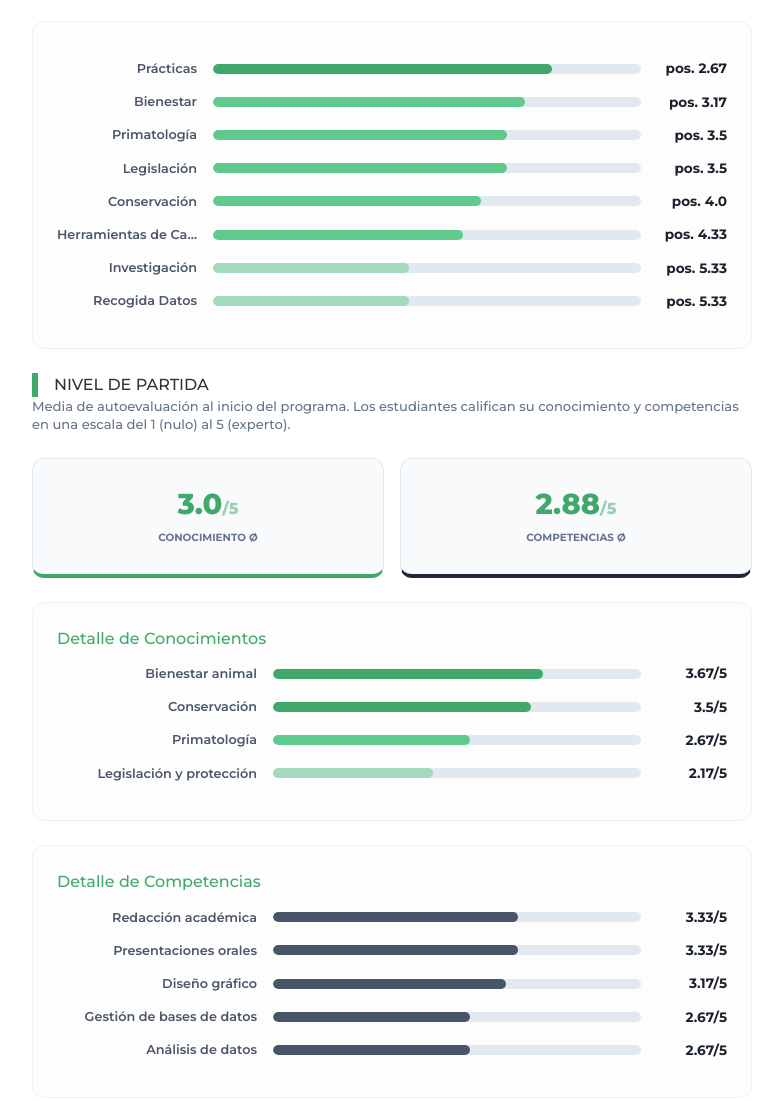
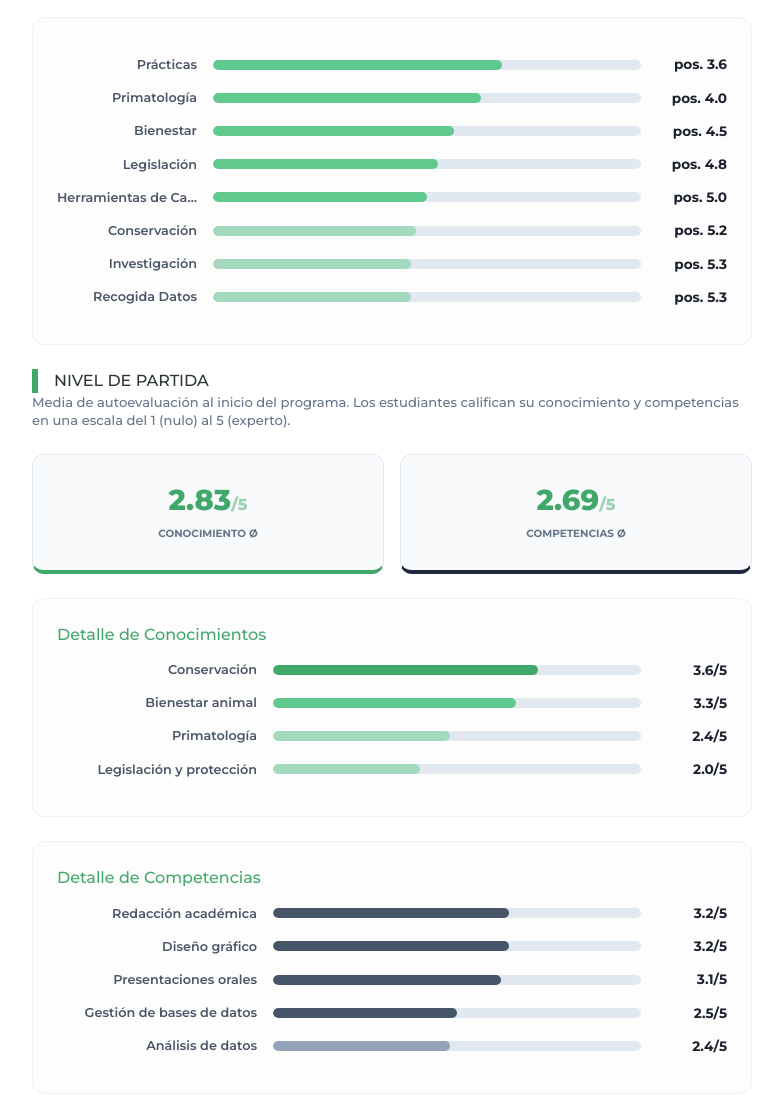
Before and after one commit to MONATYC/info_alumnas, a plain HTML site: page index.html in a window 1280 px wide. Shown: the part 1648-2749 px from the top of the page, without its empty margins (248-1031 px from the left). Drawn offline with nearby package versions, Linux system fonts and the light colour scheme.

Commit message:
modified:   index.html

```diff
--- a/index.html
+++ b/index.html
@@ -117,11 +117,15 @@
     <div style="width: 100%;"><div class="bar-row">
         <span class="bar-label">20-25</span>
         <div class="bar-track"><div class="bar-fill" style="width:100%;background:#41a86b"></div></div>
-        <span class="bar-value">5 (83.3%)</span>
+        <span class="bar-value">7 (70.0%)</span>
+    </div><div class="bar-row">
+        <span class="bar-label">26-30</span>
+        <div class="bar-track"><div class="bar-fill" style="width:14%;background:#41a86b"></div></div>
+        <span class="bar-value">1 (10.0%)</span>
     </div><div class="bar-row">
         <span class="bar-label">31-40</span>
-        <div class="bar-track"><div class="bar-fill" style="width:20%;background:#41a86b"></div></div>
-        <span class="bar-value">1 (16.7%)</span>
+        <div class="bar-track"><div class="bar-fill" style="width:29%;background:#41a86b"></div></div>
+        <span class="bar-value">2 (20.0%)</span>
     </div>
     </div>
   </div>
@@ -145,7 +149,7 @@
   <div class="card">
     <h3>Ubicación Actual</h3>
     <p style="font-size: 0.8rem; color: #64748b; margin-bottom: 1rem;">Ciudades de residencia (Registro Completo):</p>
-    <div style="display: flex; flex-wrap: wrap; justify-content: center;"><span class="tag">Girona (2)</span><span class="tag">Almería (1)</span><span class="tag">Lisboa (Portugal) (1)</span><span class="tag">San Bonifacio (Itàlia) (1)</span><span class="tag">Vilassar De Mar (Barcelona) (1)</span><span class="tag">Portocolom (Illes Balears) (1)</span><span class="tag">Barcelona (1)</span><span class="tag">Albons (Girona) (1)</span><span class="tag">Coslada (Madrid) (1)</span>
+    <div style="display: flex; flex-wrap: wrap; justify-content: center;"><span class="tag">Girona (3)</span><span class="tag">Almería (1)</span><span class="tag">Lisboa (Portugal) (1)</span><span class="tag">Girona (Itàlia) (1)</span><span class="tag">Vilassar De Mar (Barcelona) (1)</span><span class="tag">Barcelona (1)</span><span class="tag">Albons (Girona) (1)</span><span class="tag">Madrid (1)</span>
     </div>
   </div>
 
@@ -161,6 +165,9 @@
       </div>
       <div style="background: #f8fafc; padding: 0.6rem 1rem; border-radius: 8px; border: 1px solid #e2e8f0; display: flex; align-items: center;">
         <span style="font-size: 0.8rem; font-weight: 700; color: #1e293b;">Ciencias Ambientales</span>
+      </div>
+      <div style="background: #f8fafc; padding: 0.6rem 1rem; border-radius: 8px; border: 1px solid #e2e8f0; display: flex; align-items: center;">
+        <span style="font-size: 0.8rem; font-weight: 700; color: #1e293b;">Formación No Relacionada Con El Campo</span>
       </div>
       <div style="background: #f8fafc; padding: 0.6rem 1rem; border-radius: 8px; border: 1px solid #e2e8f0; display: flex; align-items: center;">
         <span style="font-size: 0.8rem; font-weight: 700; color: #1e293b;">Ciencias Naturales</span>
@@ -186,36 +193,36 @@
   </p>
   <div class="card"><div class="bar-row">
           <span class="bar-label">Prácticas</span>
-          <div class="bar-track"><div class="bar-fill" style="width:79.1%;background:#41a86b"></div></div>
-          <span class="bar-value">pos. 2.67</span>
-        </div><div class="bar-row">
-          <span class="bar-label">Bienestar</span>
-          <div class="bar-track"><div class="bar-fill" style="width:72.9%;background:#60c98e"></div></div>
-          <span class="bar-value">pos. 3.17</span>
+          <div class="bar-track"><div class="bar-fill" style="width:67.5%;background:#60c98e"></div></div>
+          <span class="bar-value">pos. 3.6</span>
         </div><div class="bar-row">
           <span class="bar-label">Primatología</span>
-          <div class="bar-track"><div class="bar-fill" style="width:68.8%;background:#60c98e"></div></div>
-          <span class="bar-value">pos. 3.5</span>
-        </div><div class="bar-row">
-          <span class="bar-label">Legislación</span>
-          <div class="bar-track"><div class="bar-fill" style="width:68.8%;background:#60c98e"></div></div>
-          <span class="bar-value">pos. 3.5</span>
-        </div><div class="bar-row">
-          <span class="bar-label">Conservación</span>
           <div class="bar-track"><div class="bar-fill" style="width:62.5%;background:#60c98e"></div></div>
           <span class="bar-value">pos. 4.0</span>
         </div><div class="bar-row">
+          <span class="bar-label">Bienestar</span>
+          <div class="bar-track"><div class="bar-fill" style="width:56.2%;background:#60c98e"></div></div>
+          <span class="bar-value">pos. 4.5</span>
+        </div><div class="bar-row">
+          <span class="bar-label">Legislación</span>
+          <div class="bar-track"><div class="bar-fill" style="width:52.5%;background:#60c98e"></div></div>
+          <span class="bar-value">pos. 4.8</span>
+        </div><div class="bar-row">
           <span class="bar-label">Herramientas de Campo</span>
-          <div class="bar-track"><div class="bar-fill" style="width:58.4%;background:#60c98e"></div></div>
-          <span class="bar-value">pos. 4.33</span>
+          <div class="bar-track"><div class="bar-fill" style="width:50.0%;background:#60c98e"></div></div>
+          <span class="bar-value">pos. 5.0</span>
+        </div><div class="bar-row">
+          <span class="bar-label">Conservación</span>
+          <div class="bar-track"><div class="bar-fill" style="width:47.5%;background:#a3d9bc"></div></div>
+          <span class="bar-value">pos. 5.2</span>
         </div><div class="bar-row">
           <span class="bar-label">Investigación</span>
-          <div class="bar-track"><div class="bar-fill" style="width:45.9%;background:#a3d9bc"></div></div>
-          <span class="bar-value">pos. 5.33</span>
+          <div class="bar-track"><div class="bar-fill" style="width:46.2%;background:#a3d9bc"></div></div>
+          <span class="bar-value">pos. 5.3</span>
         </div><div class="bar-row">
           <span class="bar-label">Recogida Datos</span>
-          <div class="bar-track"><div class="bar-fill" style="width:45.9%;background:#a3d9bc"></div></div>
-          <span class="bar-value">pos. 5.33</span>
+          <div class="bar-track"><div class="bar-fill" style="width:46.2%;background:#a3d9bc"></div></div>
+          <span class="bar-value">pos. 5.3</span>
         </div>
   </div>
 
@@ -226,56 +233,56 @@
   </p>
   <div class="kpi-grid">
     <div class="kpi-box" style="border-bottom: 4px solid #41a86b;">
-      <div class="kpi-value">3.0<span style="font-size: 1rem; opacity: 0.5;">/5</span></div>
+      <div class="kpi-value">2.83<span style="font-size: 1rem; opacity: 0.5;">/5</span></div>
       <div class="kpi-label">Conocimiento Ø</div>
     </div>
     <div class="kpi-box" style="border-bottom: 4px solid #1e293b;">
-      <div class="kpi-value">2.88<span style="font-size: 1rem; opacity: 0.5;">/5</span></div>
+      <div class="kpi-value">2.69<span style="font-size: 1rem; opacity: 0.5;">/5</span></div>
       <div class="kpi-label">Competencias Ø</div>
     </div>
   </div>
 
   <div class="card">
     <h3>Detalle de Conocimientos</h3><div class="bar-row">
+          <span class="bar-label" style="width: 200px;">Conservación</span>
+          <div class="bar-track"><div class="bar-fill" style="width:72.0%;background:#41a86b"></div></div>
+          <span class="bar-value">3.6/5</span>
+        </div><div class="bar-row">
           <span class="bar-label" style="width: 200px;">Bienestar animal</span>
-          <div class="bar-track"><div class="bar-fill" style="width:73.4%;background:#41a86b"></div></div>
-          <span class="bar-value">3.67/5</span>
-        </div><div class="bar-row">
-          <span class="bar-label" style="width: 200px;">Conservación</span>
-          <div class="bar-track"><div class="bar-fill" style="width:70.0%;background:#41a86b"></div></div>
-          <span class="bar-value">3.5/5</span>
+          <div class="bar-track"><div class="bar-fill" style="width:66.0%;background:#60c98e"></div></div>
+          <span class="bar-value">3.3/5</span>
         </div><div class="bar-row">
           <span class="bar-label" style="width: 200px;">Primatología</span>
-          <div class="bar-track"><div class="bar-fill" style="width:53.4%;background:#60c98e"></div></div>
-          <span class="bar-value">2.67/5</span>
+          <div class="bar-track"><div class="bar-fill" style="width:48.0%;background:#a3d9bc"></div></div>
+          <span class="bar-value">2.4/5</span>
         </div><div class="bar-row">
           <span class="bar-label" style="width: 200px;">Legislación y protección</span>
-          <div class="bar-track"><div class="bar-fill" style="width:43.4%;background:#a3d9bc"></div></div>
-          <span class="bar-value">2.17/5</span>
+          <div class="bar-track"><div class="bar-fill" style="width:40.0%;background:#a3d9bc"></div></div>
+          <span class="bar-value">2.0/5</span>
         </div>
   </div>
 
   <div class="card">
     <h3>Detalle de Competencias</h3><div class="bar-row">
           <span class="bar-label" style="width: 200px;">Redacción académica</span>
-          <div class="bar-track"><div class="bar-fill" style="width:66.6%;background:#475569"></div></div>
-          <span class="bar-value">3.33/5</span>
+          <div class="bar-track"><div class="bar-fill" style="width:64.0%;background:#475569"></div></div>
+          <span class="bar-value">3.2/5</span>
+        </div><div class="bar-row">
+          <span class="bar-label" style="width: 200px;">Diseño gráfico</span>
+          <div class="bar-track"><div class="bar-fill" style="width:64.0%;background:#475569"></div></div>
+          <span class="bar-value">3.2/5</span>
         </div><div class="bar-row">
           <span class="bar-label" style="width: 200px;">Presentaciones orales</span>
-          <div class="bar-track"><div class="bar-fill" style="width:66.6%;background:#475569"></div></div>
-          <span class="bar-value">3.33/5</span>
-        </div><div class="bar-row">
-          <span class="bar-label" style="width: 200px;">Diseño gráfico</span>
-          <div class="bar-track"><div class="bar-fill" style="width:63.4%;background:#475569"></div></div>
-          <span class="bar-value">3.17/5</span>
+          <div class="bar-track"><div class="bar-fill" style="width:62.0%;background:#475569"></div></div>
+          <span class="bar-value">3.1/5</span>
         </div><div class="bar-row">
           <span class="bar-label" style="width: 200px;">Gestión de bases de datos</span>
-          <div class="bar-track"><div class="bar-fill" style="width:53.4%;background:#475569"></div></div>
-          <span class="bar-value">2.67/5</span>
+          <div class="bar-track"><div class="bar-fill" style="width:50.0%;background:#475569"></div></div>
+          <span class="bar-value">2.5/5</span>
         </div><div class="bar-row">
           <span class="bar-label" style="width: 200px;">Análisis de datos</span>
-          <div class="bar-track"><div class="bar-fill" style="width:53.4%;background:#475569"></div></div>
-          <span class="bar-value">2.67/5</span>
+          <div class="bar-track"><div class="bar-fill" style="width:48.0%;background:#94a3b8"></div></div>
+          <span class="bar-value">2.4/5</span>
         </div>
   </div>
 
@@ -288,16 +295,19 @@
     <h3>Experiencia Previa</h3>
     <div style="display: flex; gap: 1rem; margin-bottom: 1.5rem;">
       <div style="flex: 1; background: #ecfdf5; padding: 1rem; border-radius: 12px; text-align: center;">
-        <div style="font-size: 1.5rem; font-weight: 800; color: #065f46;">5/6</div>
+        <div style="font-size: 1.5rem; font-weight: 800; color: #065f46;">9/10</div>
         <div style="font-size: 0.7rem; font-weight: 700; color: #065f46; text-transform: uppercase;">Exp. Animales</div>
       </div>
       <div style="flex: 1; background: #f0f9ff; padding: 1rem; border-radius: 12px; text-align: center;">
-        <div style="font-size: 1.5rem; font-weight: 800; color: #075985;">3/6</div>
+        <div style="font-size: 1.5rem; font-weight: 800; color: #075985;">5/10</div>
         <div style="font-size: 0.7rem; font-weight: 700; color: #075985; text-transform: uppercase;">Exp. Primates</div>
       </div>
     </div>
     <p style="font-size: 0.85rem; font-weight: 700; color: #41a86b; margin-bottom: 0.6rem;">Contextos destacados:</p>
-    <div style="font-size: 0.85rem; color: #475569; font-style: italic;"><p style="margin-bottom: 0.8rem; border-left: 2px solid #e2e8f0; padding-left: 1rem;">"Abril 2025: Introducción a la veterinaria de primates (Fundació MONA) Julio 2021: La vida emocional de los animales (Fundació MONA, online)"</p><p style="margin-bottom: 0.8rem; border-left: 2px solid #e2e8f0; padding-left: 1rem;">"Práticas Curricular en centro de recuperacion de fauna silvestre Voluntariado en el sanctuario de Rainfer Recorrida de datos para disertacion de master en Mona"</p><p style="margin-bottom: 0.8rem; border-left: 2px solid #e2e8f0; padding-left: 1rem;">"En Costa Rica, en Colombia y en Estados unidos"</p><p style="margin-bottom: 0.8rem; border-left: 2px solid #e2e8f0; padding-left: 1rem;">"Ape action cameroon congo bonobo parc Gombe en Kigoma tanzania, etc.."</p>
+    <div style="font-size: 0.85rem; color: #475569; font-style: italic;"><p style="margin-bottom: 0.8rem; border-left: 2px solid #e2e8f0; padding-left: 1rem;">"AAP Primadomus y Fundació MONA"</p><p style="margin-bottom: 0.8rem; border-left: 2px solid #e2e8f0; padding-left: 1rem;">"Práticas Curricular en centro de recuperacion de fauna silvestre
+Voluntariado en el sanctuario de Rainfer
+Recorrida de datos para disertacion de master en Mona"</p><p style="margin-bottom: 0.8rem; border-left: 2px solid #e2e8f0; padding-left: 1rem;">"En Costa Rica, en Colombia y en Estados unidos"</p><p style="margin-bottom: 0.8rem; border-left: 2px solid #e2e8f0; padding-left: 1rem;">"Abril 2025: Introducción a la veterinaria de primates (Fundació MONA)
+Julio 2021: La vida emocional de los animales (Fundació MONA, online)"</p>
     </div>
   </div>
 
@@ -306,12 +316,12 @@
     <div style="display: grid; grid-gap: 1.5rem;">
       <div>
         <h4 style="color: #41a86b; font-size: 0.75rem;">Puestos deseados:</h4>
-        <div style="display: flex; flex-wrap: wrap;"><span class="tag" style="background: #f8fafc; border-color: #e2e8f0; color: #1e293b;">Gestión de bienestar animal en centros</span><span class="tag" style="background: #f8fafc; border-color: #e2e8f0; color: #1e293b;">Cuidador/a de primates o animales</span><span class="tag" style="background: #f8fafc; border-color: #e2e8f0; color: #1e293b;">Investigador/a</span><span class="tag" style="background: #f8fafc; border-color: #e2e8f0; color: #1e293b;">Conservación en proyectos de campo (in situ)</span><span class="tag" style="background: #f8fafc; border-color: #e2e8f0; color: #1e293b;">Educación ambiental / divulgación</span><span class="tag" style="background: #f8fafc; border-color: #e2e8f0; color: #1e293b;">Veterinaria o ámbito clínico</span>
+        <div style="display: flex; flex-wrap: wrap;"><span class="tag" style="background: #f8fafc; border-color: #e2e8f0; color: #1e293b;">Gestión de bienestar animal en centros</span><span class="tag" style="background: #f8fafc; border-color: #e2e8f0; color: #1e293b;">Conservación en proyectos de campo (in situ)</span><span class="tag" style="background: #f8fafc; border-color: #e2e8f0; color: #1e293b;">Cuidador/a de primates o animales</span><span class="tag" style="background: #f8fafc; border-color: #e2e8f0; color: #1e293b;">Investigador/a</span><span class="tag" style="background: #f8fafc; border-color: #e2e8f0; color: #1e293b;">Educación ambiental / divulgación</span><span class="tag" style="background: #f8fafc; border-color: #e2e8f0; color: #1e293b;">Veterinaria o ámbito clínico</span>
         </div>
       </div>
       <div>
         <h4 style="color: #41a86b; font-size: 0.75rem;">Lugares de interés:</h4>
-        <div style="display: flex; flex-wrap: wrap;"><span class="tag" style="background: #f8fafc; border-color: #e2e8f0; color: #1e293b;">En proyectos internacionales (in situ)</span><span class="tag" style="background: #f8fafc; border-color: #e2e8f0; color: #1e293b;">En Europa</span><span class="tag" style="background: #f8fafc; border-color: #e2e8f0; color: #1e293b;">En proyectos internacionales (ex situ)</span><span class="tag" style="background: #f8fafc; border-color: #e2e8f0; color: #1e293b;">En mi país de origen</span><span class="tag" style="background: #f8fafc; border-color: #e2e8f0; color: #1e293b;">Me encantaría poder trabajar en un futuro en Fundació MONA ya que es el único centro que me permite trabajar de mi pasión y cerca de mi casa (Girona).</span>
+        <div style="display: flex; flex-wrap: wrap;"><span class="tag" style="background: #f8fafc; border-color: #e2e8f0; color: #1e293b;">En proyectos internacionales (in situ)</span><span class="tag" style="background: #f8fafc; border-color: #e2e8f0; color: #1e293b;">En Europa</span><span class="tag" style="background: #f8fafc; border-color: #e2e8f0; color: #1e293b;">En mi país de origen</span><span class="tag" style="background: #f8fafc; border-color: #e2e8f0; color: #1e293b;">En proyectos internacionales (ex situ)</span><span class="tag" style="background: #f8fafc; border-color: #e2e8f0; color: #1e293b;">Me encantaría poder trabajar en un futuro en Fundació MONA ya que es el único centro que me permite trabajar de mi pasión y cerca de mi casa (Girona).</span>
         </div>
       </div>
     </div>
@@ -319,7 +329,7 @@
 
   <div class="card">
     <h3>Motivaciones Principales</h3>
-    <div style="font-style: italic; color: #475569; border-left: 4px solid #41a86b; padding-left: 1.5rem;"><p style="margin-bottom: 1rem; font-size: 0.9rem;">"Crecer profesionalmente ya que los primates son animales muy concretos y aun no he podido trabajar con ellos. Creo que te pueden enseñar muchas cosas que luego podrás extrapolar a otros mamíferos. Tengo mucha curiosidad de saber como son sus personalidades ya que son muy inteligentes y requieren cuidados mas específicos."</p><p style="margin-bottom: 1rem; font-size: 0.9rem;">"Desde que acabé la carrera tengo claro que quiero trabajar con animales ya que son mi pasión y quiero hacerlo mi profesión. Me especializé en biología marina en Azores ya que es mi otra gran pasión aunque tengo otras muchas inquietudes y quiero aprender de muchos ámbitos diferentes relacionado com los animales. Me matriculé porque acababa de dejar un máster que no me llenaba y no me llevaba hasta los objetivos que quiero alcanzar. Lo vi como una oportunidad perfecta y el “timing” fue como la señal que necesitaba por dejar lo que no me hacía feliz y apostar por lo que sé que si me está hecho para mi."</p><p style="margin-bottom: 1rem; font-size: 0.9rem;">"desarrollo profesional en primatología"</p>
+    <div style="font-style: italic; color: #475569; border-left: 4px solid #41a86b; padding-left: 1.5rem;"><p style="margin-bottom: 1rem; font-size: 0.9rem;">"Crecer profesionalmente ya que los primates son animales muy concretos y aun no he podido trabajar con ellos. Creo que te pueden enseñar muchas cosas que luego podrás extrapolar a otros mamíferos. Tengo mucha curiosidad de saber como son sus personalidades ya que son muy inteligentes y requieren cuidados mas específicos."</p><p style="margin-bottom: 1rem; font-size: 0.9rem;">"desarrollo profesional en primatología"</p><p style="margin-bottom: 1rem; font-size: 0.9rem;">"He decidido matricularme para obtener una formación completa sobre los primates, su bienestar y su conservación; quiero que sea mi trabajo y, después de la maestría en biología, este era el curso que me interesaba desde hacía un año."</p>
     </div>
   </div>
 
```
